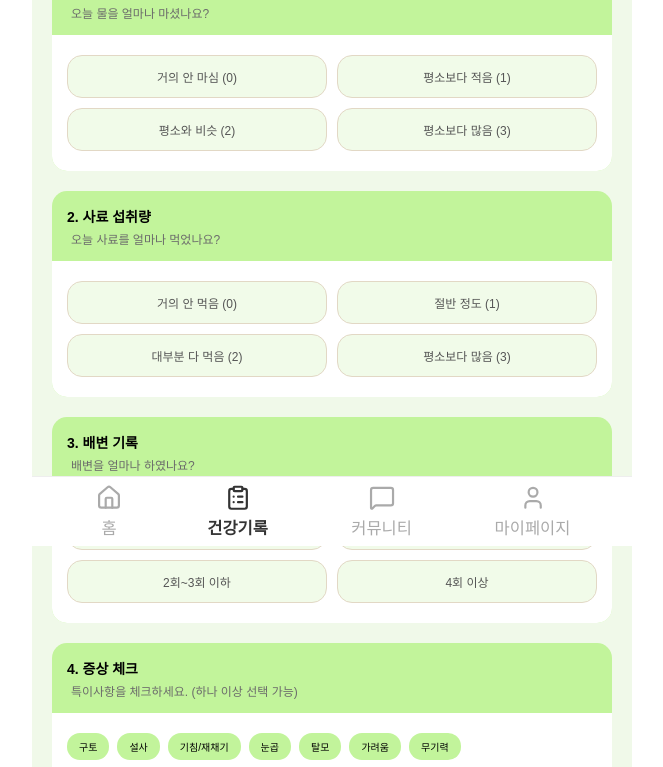
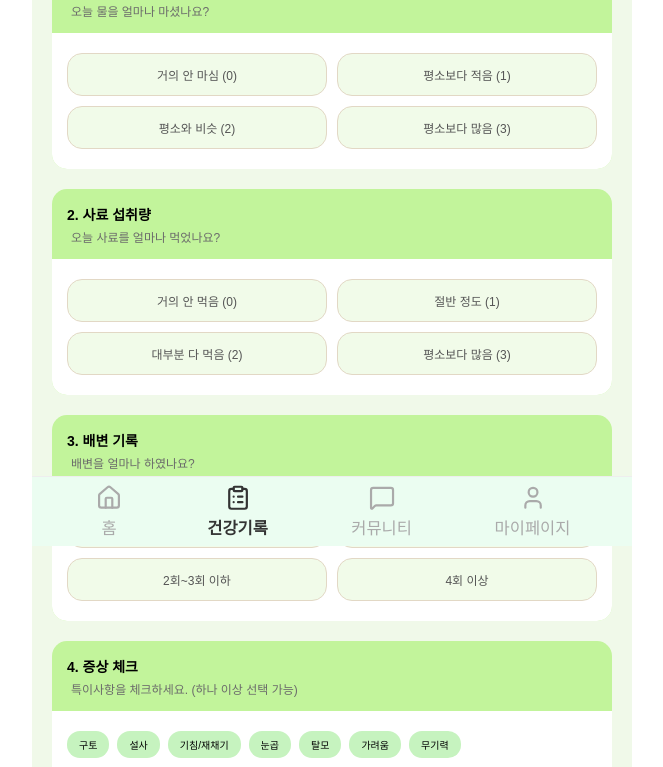
Before and after one commit to SsedamPet/SsedamPet, a React (Vite) app in the folder SsedamPet_front/: page /healthlog in a window 1280 px wide. Shown: the part 254-1021 px from the top of the page, without its empty margins (308-971 px from the left). Built offline with nearby package versions, Linux system fonts and the light colour scheme; sample sign-in values are in the browser's storage.

Commit message:
메인페이지 구현 중

```diff
--- a/SsedamPet_front/src/components/layout/BottomNavBar/styles.js
+++ b/SsedamPet_front/src/components/layout/BottomNavBar/styles.js
@@ -9,7 +9,7 @@ export const navContainer = css`
   max-width: 600px;
   height: 70px;
   padding: 20px;
-  background-color: #fff;
+  background-color: #ebfdf1ff;
   display: flex;
   justify-content: space-around;
   align-items: center;
--- a/SsedamPet_front/src/pages/healthlog/HealthLog.jsx
+++ b/SsedamPet_front/src/pages/healthlog/HealthLog.jsx
@@ -2,9 +2,43 @@
 import { useState } from "react";
 import * as s from "./styles";
 import BottomNavBar from "../../components/layout/BottomNavBar/BottomNavBar";
+import { useSearchParams } from "react-router-dom";
+import { api } from "../../configs/axiosConfig";
 
 const HealthLog = () => {
+
+  const [searchParams] = useSearchParams();
+  const petIdFromUrl = searchParams.get("petId"); // URL에서 ?petId=1 추출
+
+  const [logData, setLogData] = useState({
+    petId: petIdFromUrl ? parseInt(petIdFromUrl) : 0,
+    date: new Date().toISOString().split("T")[0], // 초기값 오늘 날짜
+    waterStatus: "",
+    foodStatus: "",
+    poopCnt: "",
+    symptom: [],
+    healthLogMemo: "",
+  });
+
   const [memo, setMemo] = useState("");
+
+  //오늘 날짜 표시 (2026.01.27 형식)
+  const displayTodayDate = logData.date.replace((/-/g, "."));
+
+  // 1-3번 버튼 선택
+  const handleSelect = (option, value) => {
+    setLogData((prev) => ({ ...prev, [option]: value }));
+  };
+
+  //4번 증상체크 항목
+  const handleTagClick = (tag) => {
+    setLogData((prev) => ({
+      ...prev,
+      symptom: prev.symptom.includes(tag)
+        ? prev.symptom.filter((t) => t !== tag)
+        : [...prev.symptom, tag],
+    }));
+  };
 
   // 메모장 자동 높이 조절 핸들러
   const handleInput = (e) => {
@@ -13,17 +47,60 @@ const HealthLog = () => {
     setMemo(e.target.value);
   };
 
+  // 저장 버튼 클릭 시
+  const handleSubmit = async () => {
+    const isWaterEmpty =
+      logData.waterStatus === null || logData.waterStatus === "";
+    const isFoodEmpty =
+      logData.foodStatus === null || logData.foodStatus === "";
+    const isPoopEmpty = logData.poopCnt === null;
+
+    if (isWaterEmpty || isFoodEmpty || isPoopEmpty) {
+      alert("필수 항목을 모두 선택해주세요!");
+      return;
+    }
+
+    console.log("백엔드 전송 데이터:", logData);
+    try {
+      const requestData = {
+        petId: 1,
+        writeDate: logData.date,
+        foodStatus: logData.foodStatus,
+        poopCnt: logData.poopCnt,
+        symptom: logData.symptom,
+        healthLogMemo: logData.healthLogMemo,
+      };
+
+      const response = await api.post("/api/healthlog/", requestData);
+
+      if (response.status === 200) {
+        alert("저장이 완료되었습니다");
+        console.log("DB 저장 완료");
+      }
+    } catch (error) {
+      console.error("저장 실패:", error);
+      alert("저장 중 오류가 발생했습니다.");
+    }
+  };
+
   return (
     <div css={s.container}>
       <header css={s.header}>
         <div css={s.topBanner}>
           <span className="icon">📋</span>
-          <span className="title">OO의 하루 <span className="highlight">건강 기록</span></span>
+          <span className="title">
+            OO의 하루 <span className="highlight">건강 기록</span>
+          </span>
         </div>
         <div css={s.datePicker}>
           <div css={s.dateBox}>
-            <span className="dateText">2026.01.02 - 오늘 날짜</span>
-            <input type="date" defaultValue="2026-01-02" css={s.hiddenDateInput} />
+            <span className="dateText">{displayTodayDate}</span>
+            <input
+              type="date"
+              value={logData.date}
+              onChange={() => handleSelect("date", e.target.value)}
+              css={s.hiddenDateInput}
+            />
             <span className="calendarIcon">📅</span>
           </div>
         </div>
@@ -37,10 +114,23 @@ const HealthLog = () => {
           </div>
           <div css={s.whiteInnerBox}>
             <div css={s.buttonGrid}>
-            <button css={s.optionButton}>거의 안 마심 (0)</button>
-            <button css={s.optionButton}>평소보다 적음 (1)</button>
-            <button css={s.optionButton}>평소와 비슷 (2)</button>
-            <button css={s.optionButton}>평소보다 많음 (3)</button>
+              {[0, 1, 2, 3].map((v) => (
+                <button
+                  key={v}
+                  css={s.optionButton(logData.waterStatus === v)}
+                  onClick={() => handleSelect("waterStatus", v)}
+                >
+                  {
+                    [
+                      "거의 안 마심",
+                      "평소보다 적음",
+                      "평소와 비슷",
+                      "평소보다 많음",
+                    ][v]
+                  }{" "}
+                  ({v})
+                </button>
+              ))}
             </div>
           </div>
         </section>
@@ -53,10 +143,23 @@ const HealthLog = () => {
           </div>
           <div css={s.whiteInnerBox}>
             <div css={s.buttonGrid}>
-              <button css={s.optionButton}>거의 안 먹음 (0)</button>
-              <button css={s.optionButton}>절반 정도 (1)</button>
-              <button css={s.optionButton}>대부분 다 먹음 (2)</button>
-              <button css={s.optionButton}>평소보다 많음 (3)</button>
+              {[0, 1, 2, 3].map((v) => (
+                <button
+                  key={v}
+                  css={s.optionButton(logData.foodStatus === v)}
+                  onClick={() => handleSelect("foodStatus", v)}
+                >
+                  {
+                    [
+                      "거의 안 먹음",
+                      "절반 정도",
+                      "대부분 다 먹음",
+                      "평소보다 많음",
+                    ][v]
+                  }{" "}
+                  ({v})
+                </button>
+              ))}
             </div>
           </div>
         </section>
@@ -69,10 +172,17 @@ const HealthLog = () => {
           </div>
           <div css={s.whiteInnerBox}>
             <div css={s.buttonGrid}>
-              <button css={s.optionButton}>1회 이하</button>
-              <button css={s.optionButton}>1회~2회 이하</button>
-              <button css={s.optionButton}>2회~3회 이하</button>
-              <button css={s.optionButton}>4회 이상</button>
+              {["1회 이하", "1회~2회 이하", "2회~3회 이하", "4회 이상"].map(
+                (label, idx) => (
+                  <button
+                    key={idx}
+                    css={s.optionButton(logData.poopCnt === idx)}
+                    onClick={() => handleSelect("poopCnt", idx)}
+                  >
+                    {label}
+                  </button>
+                ),
+              )}
             </div>
           </div>
         </section>
@@ -81,15 +191,35 @@ const HealthLog = () => {
         <section css={s.sectionCard}>
           <div css={s.sectionHeader}>
             <h2 css={s.sectionTitle}>4. 증상 체크</h2>
-          <p css={s.sectionSubTitle}>특이사항을 체크하세요. (하나 이상 선택 가능)</p>
+            <p css={s.sectionSubTitle}>
+              특이사항을 체크하세요. (하나 이상 선택 가능)
+            </p>
           </div>
           <div css={s.whiteInnerBox}>
             <div css={s.tagContainer}>
-              {['구토', '설사', '기침/재채기', '눈곱', '탈모', '가려움', '무기력'].map(tag => (
-            <button key={tag} css={s.tagButton}>{tag}</button>
+              {[
+                "구토",
+                "설사",
+                "기침/재채기",
+                "눈곱",
+                "탈모",
+                "가려움",
+                "무기력",
+              ].map((tag) => (
+                <button
+                  key={tag}
+                  css={s.tagButton(logData.symptom.includes(tag))}
+                  onClick={() => handleTagClick(tag)}
+                >
+                  {tag}
+                </button>
               ))}
             </div>
-          <input type="text" placeholder="나머지 입력하세요." css={s.textInput} />
+            <input
+              type="text"
+              placeholder="나머지 입력하세요."
+              css={s.textInput}
+            />
           </div>
         </section>
 
@@ -110,7 +240,9 @@ const HealthLog = () => {
           </div>
         </section>
 
-        <button css={s.submitButton}>기록 저장</button>
+        <button css={s.submitButton} onClick={handleSubmit}>
+          기록 저장
+        </button>
       </main>
       <BottomNavBar />
     </div>
--- a/SsedamPet_front/src/pages/healthlog/styles.js
+++ b/SsedamPet_front/src/pages/healthlog/styles.js
@@ -110,15 +110,20 @@ export const buttonGrid = css`
   gap: 10px;
 `;
 
-export const optionButton = css`
-  background-color: #f1fbe9;
-  border: 1px solid #e2d8c5;
+export const optionButton = (isSelected) => css`
+  background-color: ${isSelected ? "#9bd7a9ff" : "#f1fbe9"};
+  border: 1px solid ${isSelected ? "#5fe67fff" : "#e2d8c5"};
   border-radius: 15px;
   padding: 12px 0;
   font-size: 12px;
-  color: #555;
+  color: ${isSelected ? "#ffffff" : "#555"};
   cursor: pointer;
   text-align: center;
+  transition: all 0.2s;
+
+  &:hover {
+    background-color: ${isSelected ? "#a7efb8ff" : "#e2f0d4"};
+  }
 `;
 
 export const tagContainer = css`
@@ -128,13 +133,15 @@ export const tagContainer = css`
   margin-bottom: 10px;
 `;
 
-export const tagButton = css`
-  background-color: #c2f49b;
+export const tagButton = (isSelected) => css`
+  background-color: ${isSelected ? "#a7efb8ff" : "#c6f3bfff"};
+  color: ${isSelected ? "#000000ff" : "#000"};
   border: none;
   border-radius: 13px;
   padding: 6px 12px;
   font-size: 10px;
   cursor: pointer;
+  transition: all 0.2s;
 `;
 
 export const textInput = css`
```
Also changed, not shown: SsedamPet_front/src/pages/home/Home.jsx (+26 -12 lines). Lines whose indentation alone changed are shown as unchanged.
